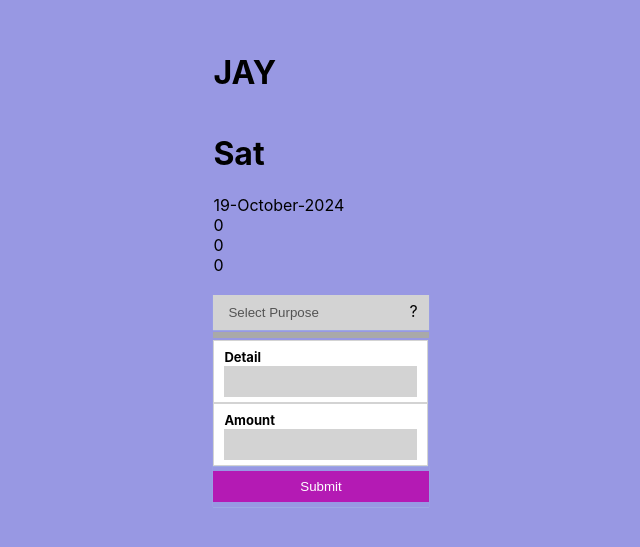
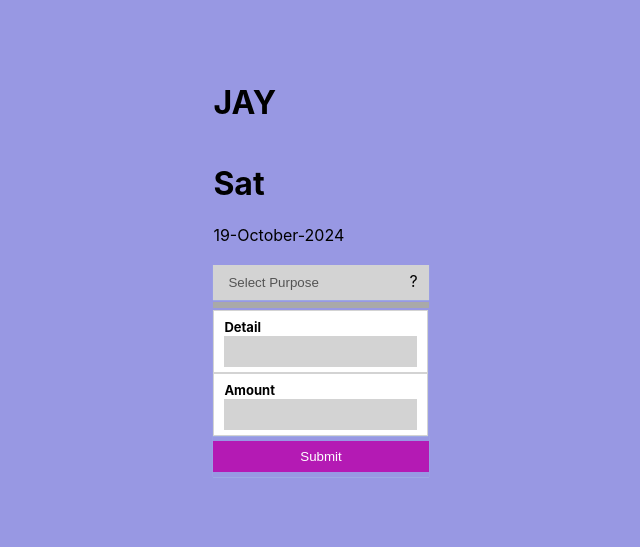
Before and after one commit to Alexcoder/personal, a React (Create React App) app: page / in a window 1280 px wide. Shown: the part 131-678 px from the top of the page, without its empty margins (319-959 px from the left). Built offline with nearby package versions, Linux system fonts and the light colour scheme.

Commit message:
31 October

```diff
--- a/src/component/request/request.jsx
+++ b/src/component/request/request.jsx
@@ -42,9 +42,9 @@ function Request (){
 
   return (
     <div className="request-cont">
-       <div>{datafromDB.length && datafromDB[datafromDB.length-1].budget[0].purpose}</div>
-       <div>{datafromDB.length && datafromDB[datafromDB.length-1].budget[0].detail}</div>
-        <div>{datafromDB.length && datafromDB[datafromDB.length-1].budget[0].amountRequired[0].amount}</div>
+       <div>{datafromDB.length ? datafromDB[datafromDB.length-1].budget[0].purpose : ""}</div>
+       <div>{datafromDB.length ? datafromDB[datafromDB.length-1].budget[0].detail : ""}</div>
+        <div>{datafromDB.length ? datafromDB[datafromDB.length-1].budget[0].amountRequired[0].amount : ""}</div>
         { true ?
         < AddExpense
           request={request}
```
